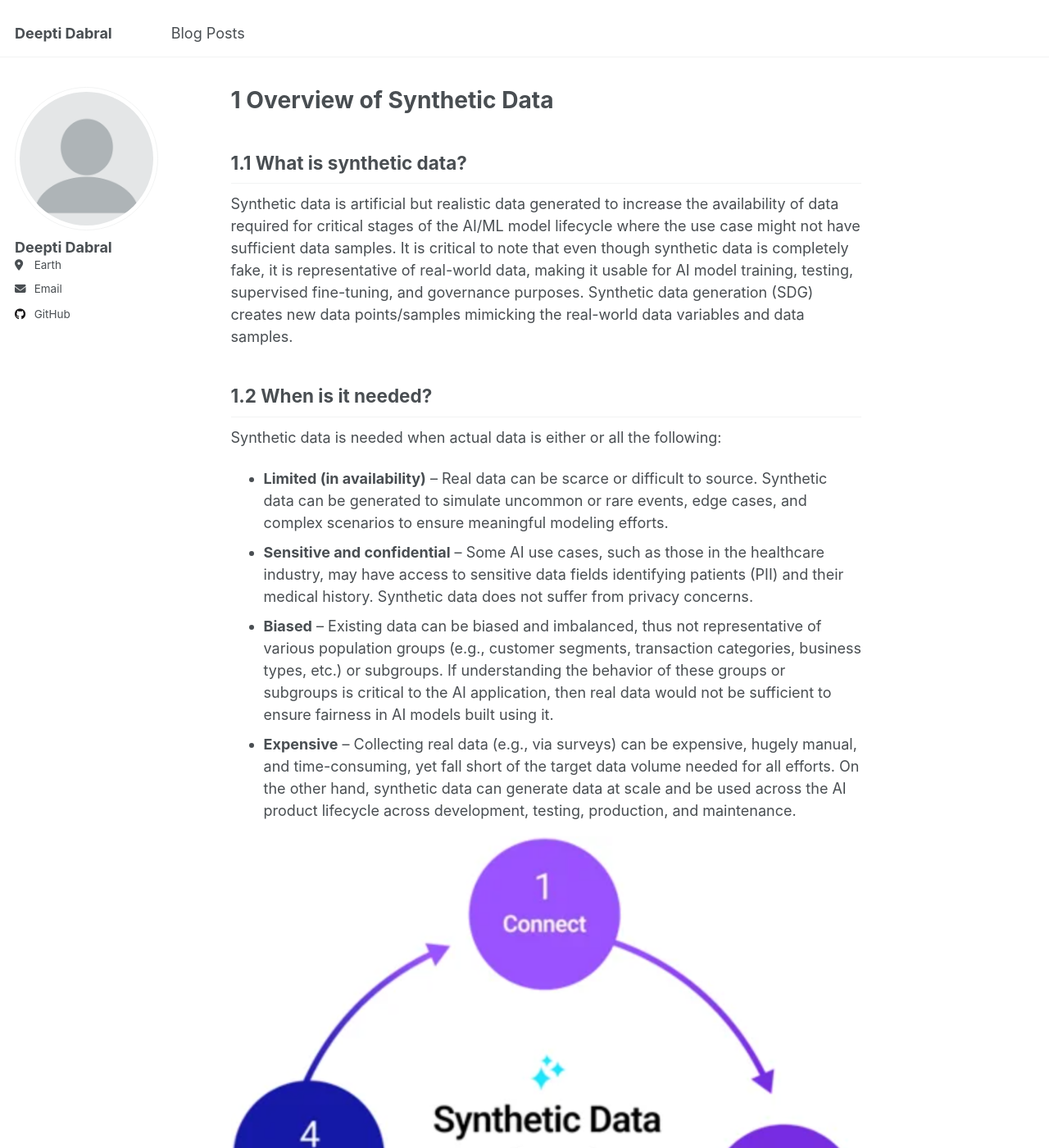
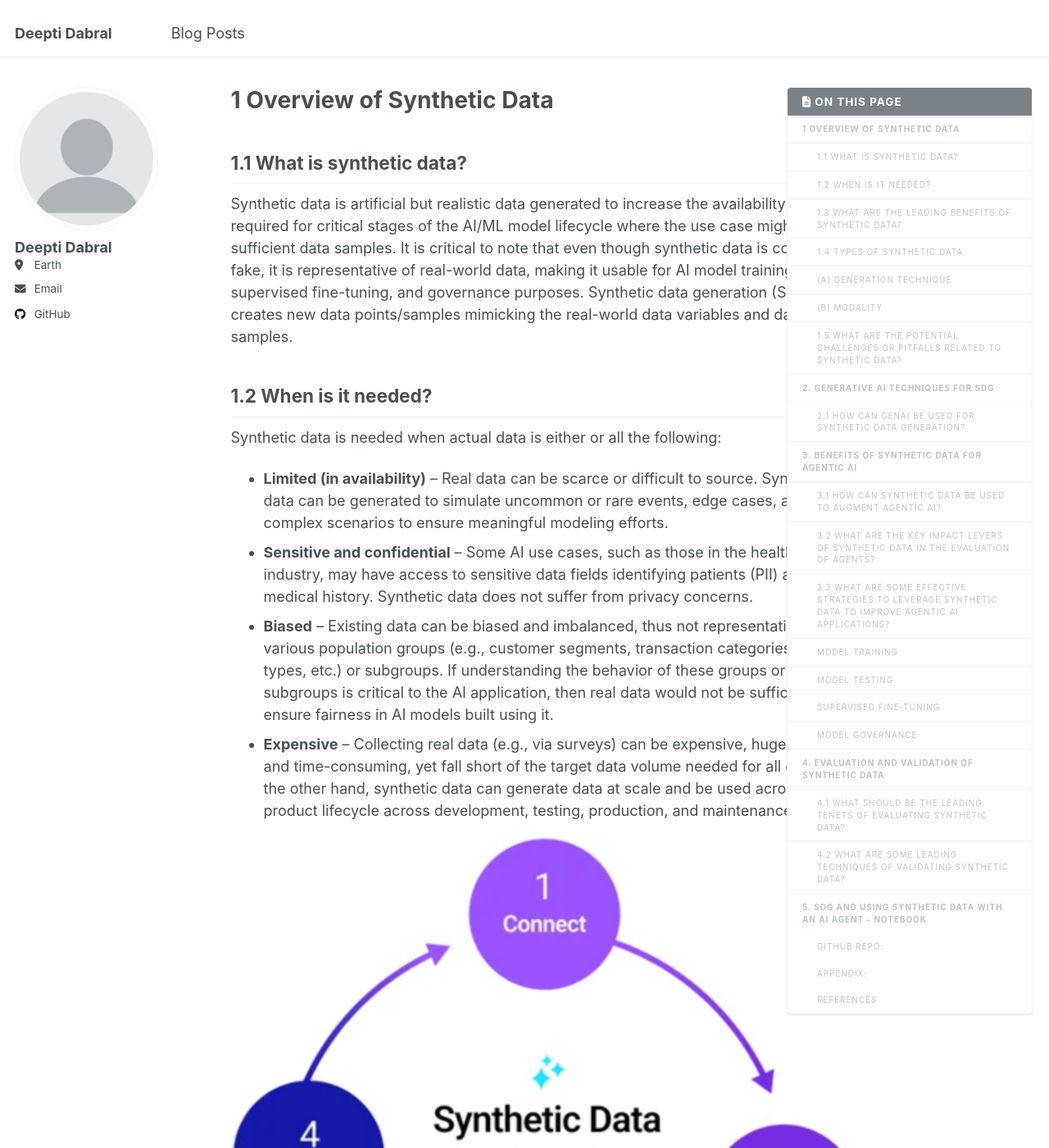
Before and after one commit to deeptidabral/deeptidabral.github.io, a Jekyll site: the page built from _posts/2024-02-12-synthatic-data.md, in a window 1280 px wide and 1400 px high. Shown: the whole window at 82% size. Built offline with Jekyll 4.4.1, drawn with Linux system fonts in a browser that asks for light colours; part of the change alters nothing that is shown.

Commit message:
add table of content

```diff
--- /dev/null
+++ b/_includes/toc.html
@@ -0,0 +1,189 @@
+{% capture tocWorkspace %}
+    {% comment %}
+        Copyright (c) 2017 Vladimir "allejo" Jimenez
+
+        Permission is hereby granted, free of charge, to any person
+        obtaining a copy of this software and associated documentation
+        files (the "Software"), to deal in the Software without
+        restriction, including without limitation the rights to use,
+        copy, modify, merge, publish, distribute, sublicense, and/or sell
+        copies of the Software, and to permit persons to whom the
+        Software is furnished to do so, subject to the following
+        conditions:
+
+        The above copyright notice and this permission notice shall be
+        included in all copies or substantial portions of the Software.
+
+        THE SOFTWARE IS PROVIDED "AS IS", WITHOUT WARRANTY OF ANY KIND,
+        EXPRESS OR IMPLIED, INCLUDING BUT NOT LIMITED TO THE WARRANTIES
+        OF MERCHANTABILITY, FITNESS FOR A PARTICULAR PURPOSE AND
+        NONINFRINGEMENT. IN NO EVENT SHALL THE AUTHORS OR COPYRIGHT
+        HOLDERS BE LIABLE FOR ANY CLAIM, DAMAGES OR OTHER LIABILITY,
+        WHETHER IN AN ACTION OF CONTRACT, TORT OR OTHERWISE, ARISING
+        FROM, OUT OF OR IN CONNECTION WITH THE SOFTWARE OR THE USE OR
+        OTHER DEALINGS IN THE SOFTWARE.
+    {% endcomment %}
+    {% comment %}
+        Version 1.2.1
+          https://github.com/allejo/jekyll-toc
+
+        "...like all things liquid - where there's a will, and ~36 hours to spare, there's usually a/some way" ~jaybe
+
+        Usage:
+            {% include toc.html html=content sanitize=true class="inline_toc" id="my_toc" h_min=2 h_max=3 %}
+
+        Parameters:
+            * html         (string) - the HTML of compiled markdown generated by kramdown in Jekyll
+
+        Optional Parameters:
+            * sanitize      (bool)   : false  - when set to true, the headers will be stripped of any HTML in the TOC
+            * class         (string) :   ''   - a CSS class assigned to the TOC
+            * id            (string) :   ''   - an ID to assigned to the TOC
+            * h_min         (int)    :   1    - the minimum TOC header level to use; any header lower than this value will be ignored
+            * h_max         (int)    :   6    - the maximum TOC header level to use; any header greater than this value will be ignored
+            * ordered       (bool)   : false  - when set to true, an ordered list will be outputted instead of an unordered list
+            * item_class    (string) :   ''   - add custom class(es) for each list item; has support for '%level%' placeholder, which is the current heading level
+            * submenu_class (string) :   ''   - add custom class(es) for each child group of headings; has support for '%level%' placeholder which is the current "submenu" heading level
+            * base_url      (string) :   ''   - add a base url to the TOC links for when your TOC is on another page than the actual content
+            * anchor_class  (string) :   ''   - add custom class(es) for each anchor element
+            * skip_no_ids   (bool)   : false  - skip headers that do not have an `id` attribute
+            * flat_toc      (bool)   : false  - when set to true, the TOC will be a single level list
+
+        Output:
+            An ordered or unordered list representing the table of contents of a markdown block. This snippet will only
+            generate the table of contents and will NOT output the markdown given to it
+    {% endcomment %}
+
+    {% capture newline %}
+    {% endcapture %}
+    {% assign newline = newline | rstrip %} <!-- Remove the extra spacing but preserve the newline -->
+
+    {% capture deprecation_warnings %}{% endcapture %}
+
+    {% if include.baseurl %}
+        {% capture deprecation_warnings %}{{ deprecation_warnings }}<!-- jekyll-toc :: "baseurl" has been deprecated, use "base_url" instead -->{{ newline }}{% endcapture %}
+    {% endif %}
+
+    {% if include.skipNoIDs %}
+        {% capture deprecation_warnings %}{{ deprecation_warnings }}<!-- jekyll-toc :: "skipNoIDs" has been deprecated, use "skip_no_ids" instead -->{{ newline }}{% endcapture %}
+    {% endif %}
+
+    {% capture jekyll_toc %}{% endcapture %}
+    {% assign orderedList = include.ordered | default: false %}
+    {% assign flatToc = include.flat_toc | default: false %}
+    {% assign baseURL = include.base_url | default: include.baseurl | default: '' %}
+    {% assign skipNoIDs = include.skip_no_ids | default: include.skipNoIDs | default: false %}
+    {% assign minHeader = include.h_min | default: 1 %}
+    {% assign maxHeader = include.h_max | default: 6 %}
+    {% assign nodes = include.html | strip | split: '<h' %}
+
+    {% assign firstHeader = true %}
+    {% assign currLevel = 0 %}
+    {% assign lastLevel = 0 %}
+
+    {% capture listModifier %}{% if orderedList %}ol{% else %}ul{% endif %}{% endcapture %}
+
+    {% for node in nodes %}
+        {% if node == "" %}
+            {% continue %}
+        {% endif %}
+
+        {% assign currLevel = node | replace: '"', '' | slice: 0, 1 | times: 1 %}
+
+        {% if currLevel < minHeader or currLevel > maxHeader %}
+            {% continue %}
+        {% endif %}
+
+        {% assign _workspace = node | split: '</h' %}
+
+        {% assign _idWorkspace = _workspace[0] | split: 'id="' %}
+        {% assign _idWorkspace = _idWorkspace[1] | split: '"' %}
+        {% assign htmlID = _idWorkspace[0] %}
+
+        {% assign _classWorkspace = _workspace[0] | split: 'class="' %}
+        {% assign _classWorkspace = _classWorkspace[1] | split: '"' %}
+        {% assign htmlClass = _classWorkspace[0] %}
+
+        {% if htmlClass contains "no_toc" %}
+            {% continue %}
+        {% endif %}
+
+        {% if firstHeader %}
+            {% assign minHeader = currLevel %}
+        {% endif %}
+
+        {% capture _hAttrToStrip %}{{ _workspace[0] | split: '>' | first }}>{% endcapture %}
+        {% assign header = _workspace[0] | replace: _hAttrToStrip, '' %}
+
+        {% if include.item_class and include.item_class != blank %}
+            {% capture listItemClass %} class="{{ include.item_class | replace: '%level%', currLevel | split: '.' | join: ' ' }}"{% endcapture %}
+        {% endif %}
+
+        {% if include.submenu_class and include.submenu_class != blank %}
+            {% assign subMenuLevel = currLevel | minus: 1 %}
+            {% capture subMenuClass %} class="{{ include.submenu_class | replace: '%level%', subMenuLevel | split: '.' | join: ' ' }}"{% endcapture %}
+        {% endif %}
+
+        {% capture anchorBody %}{% if include.sanitize %}{{ header | strip_html }}{% else %}{{ header }}{% endif %}{% endcapture %}
+
+        {% if htmlID %}
+            {% capture anchorAttributes %} href="{% if baseURL %}{{ baseURL }}{% endif %}#{{ htmlID }}"{% endcapture %}
+
+            {% if include.anchor_class %}
+                {% capture anchorAttributes %}{{ anchorAttributes }} class="{{ include.anchor_class | split: '.' | join: ' ' }}"{% endcapture %}
+            {% endif %}
+
+            {% capture listItem %}<a{{ anchorAttributes }}>{{ anchorBody }}</a>{% endcapture %}
+        {% elsif skipNoIDs == true %}
+            {% continue %}
+        {% else %}
+            {% capture listItem %}{{ anchorBody }}{% endcapture %}
+        {% endif %}
+
+        {% if currLevel > lastLevel and flatToc == false %}
+            {% capture jekyll_toc %}{{ jekyll_toc }}<{{ listModifier }}{{ subMenuClass }}>{% endcapture %}
+        {% elsif currLevel < lastLevel and flatToc == false %}
+            {% assign repeatCount = lastLevel | minus: currLevel %}
+
+            {% for i in (1..repeatCount) %}
+                {% capture jekyll_toc %}{{ jekyll_toc }}</li></{{ listModifier }}>{% endcapture %}
+            {% endfor %}
+
+            {% capture jekyll_toc %}{{ jekyll_toc }}</li>{% endcapture %}
+        {% else %}
+            {% capture jekyll_toc %}{{ jekyll_toc }}</li>{% endcapture %}
+        {% endif %}
+
+        {% capture jekyll_toc %}{{ jekyll_toc }}<li{{ listItemClass }}>{{ listItem }}{% endcapture %}
+
+        {% assign lastLevel = currLevel %}
+        {% assign firstHeader = false %}
+    {% endfor %}
+
+    {% if flatToc == true %}
+        {% assign repeatCount = 1 %}
+    {% else %}
+        {% assign repeatCount = minHeader | minus: 1 %}
+        {% assign repeatCount = lastLevel | minus: repeatCount %}
+    {% endif %}
+
+    {% for i in (1..repeatCount) %}
+        {% capture jekyll_toc %}{{ jekyll_toc }}</li></{{ listModifier }}>{% endcapture %}
+    {% endfor %}
+
+    {% if jekyll_toc != '' %}
+        {% assign rootAttributes = '' %}
+        {% if include.class and include.class != blank %}
+            {% capture rootAttributes %} class="{{ include.class | split: '.' | join: ' ' }}"{% endcapture %}
+        {% endif %}
+
+        {% if include.id and include.id != blank %}
+            {% capture rootAttributes %}{{ rootAttributes }} id="{{ include.id }}"{% endcapture %}
+        {% endif %}
+
+        {% if rootAttributes %}
+            {% assign nodes = jekyll_toc | split: '>' %}
+            {% capture jekyll_toc %}<{{ listModifier }}{{ rootAttributes }}>{{ nodes | shift | join: '>' }}>{% endcapture %}
+        {% endif %}
+    {% endif %}
+{% endcapture %}{% assign tocWorkspace = '' %}{{ deprecation_warnings }}{{ jekyll_toc -}}
--- a/_layouts/single.html
+++ b/_layouts/single.html
@@ -22,34 +22,19 @@ layout: default
     {% if page.date %}<meta itemprop="datePublished" content="{{ page.date | date: "%B %d, %Y" }}">{% endif %}
     {% if page.modified %}<meta itemprop="dateModified" content="{{ page.modified | date: "%B %d, %Y" }}">{% endif %}
     <div class="page__inner-wrap">
-      {% if page.toc %}
-        <div style="position: fixed; top:0; right:0" class="sidebar">
-          <h2>Table of Contents</h2>
-          {{ content | toc_only }}
-        </div>
-      {% endif %}
+
 
       {% unless page.header.overlay_color or page.header.overlay_image %}
-        <header>
-          <!-- {% if page.title %}<h1 class="page__title" itemprop="headline">{{ page.title | markdownify | remove: "<p>" | remove: "</p>" }}</h1>{% endif %}
-          {% if page.read_time %}
-            <p class="page__meta"><i class="fa fa-clock" aria-hidden="true"></i> {% include read-time.html %}</p>
-          {% endif %}
-        {% if page.modified %}
-          <p class="page__date"><strong><i class="fa fa-fw fa-calendar" aria-hidden="true"></i> {{ site.data.ui-text[site.locale].date_label | default: "Published:" }}</strong> <time datetime="{{ page.modified | date: "%Y-%m-%d" }}">{{ page.modified | date: "%B %d, %Y" }}</time></p>
-        {% endif %} -->
-
-        <!-- {% if page.collection == 'teaching' %}
-          <p> {{ page.type }}, <i>{{ page.venue }}</i>, {{ page.date | default: "1900-01-01" | date: "%Y" }} </p>
-        {% elsif page.venue and page.date %}
-          <p>Published in <i>{{ page.venue }}</i>, {{ page.date | default: "1900-01-01" | date: "%Y" }} </p>
-        {% elsif page.date %}
-          <p class="page__date"><strong><i class="fa fa-fw fa-calendar" aria-hidden="true"></i> {{ site.data.ui-text[site.locale].date_label | default: "Published:" }}</strong> <time datetime="{{ page.date | date_to_xmlschema }}">{{ page.date | default: "1900-01-01" | date: "%B %d, %Y" }}</time></p>
-        {% endif %}     -->
-        </header>
       {% endunless %}
-
       <section class="page__content" itemprop="text">
+        {% if page.toc %}
+          <aside class="sidebar__right {% if page.toc_sticky %}sticky{% endif %}">
+            <nav class="toc">
+              <header><h4 class="nav__title"><i class="fas fa-{{ page.toc_icon | default: 'file-alt' }}"></i> {{ page.toc_label | default: site.data.ui-text[site.locale].toc_label | default: "On this page" }}</h4></header>
+              {% include toc.html sanitize=true html=content h_min=1 h_max=6 class="toc__menu" skip_no_ids=true %}
+            </nav>
+          </aside>
+        {% endif %}
         {{ content }}
 
         {% if page.citation and page.paperurl and page.slidesurl %}
--- a/_posts/2024-02-12-synthatic-data.md
+++ b/_posts/2024-02-12-synthatic-data.md
@@ -2,7 +2,7 @@
 title: 'Overview of synthatic data'
 date: 2024-02-12
 permalink: /posts/2024/02/synthatic-data/
-toc: false
+toc: true
 ---
 
 # 1 Overview of Synthetic Data
--- a/_sass/_themes.scss
+++ b/_sass/_themes.scss
@@ -59,9 +59,9 @@ $x-large                    : 1280px !default;
    Grid
    ========================================================================== */
 
-$right-sidebar-width-narrow : 20px !default;
-$right-sidebar-width        : 30px !default;
-$right-sidebar-width-wide   : 40px !default;
+$right-sidebar-width-narrow : 200px !default;
+$right-sidebar-width        : 300px !default;
+$right-sidebar-width-wide   : 400px !default;
 
 $susy: (
     columns: 12,
--- a/_sass/layout/_sidebar.scss
+++ b/_sass/layout/_sidebar.scss
@@ -60,11 +60,13 @@
   margin-bottom: 1em;
 
   @include breakpoint($large) {
-    position: relative;
-    float: right;
+    position: fixed;
+    right: 20px;
     width: $right-sidebar-width-narrow;
     margin-left: span(0.5 of 12);
     z-index: 10;
+    height: 90vh;
+    overflow-y: auto;
   }
 
   @include breakpoint($x-large) {
--- a/assets/css/main.scss
+++ b/assets/css/main.scss
@@ -40,6 +40,7 @@
     "vendor/font-awesome/brands",
     "vendor/magnific-popup/magnific-popup"
 ;
+
 p{
   overflow-wrap: break-word;
 }
```
